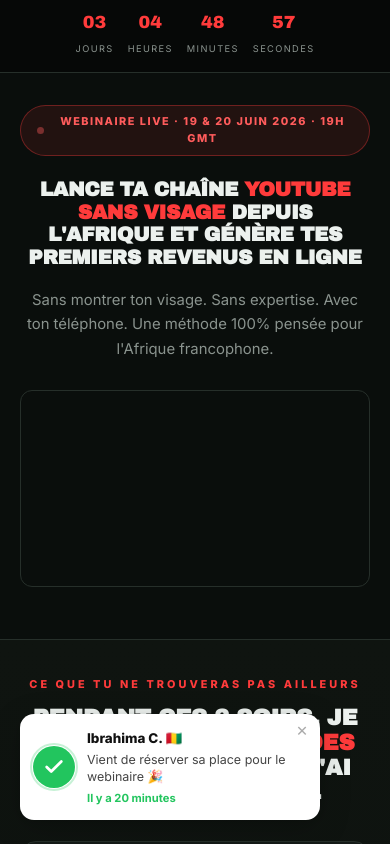
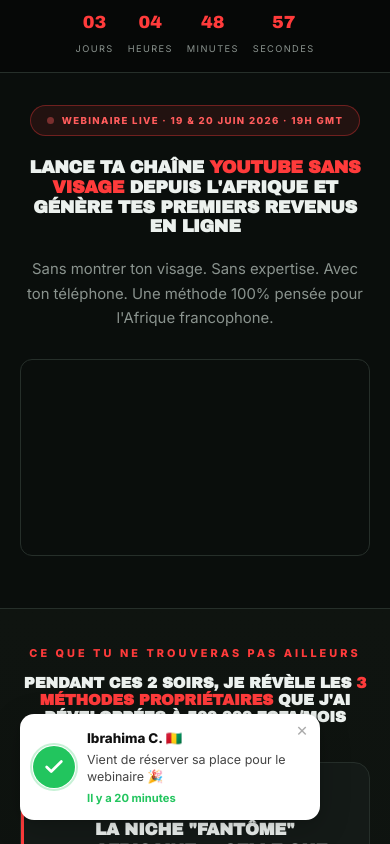
Before and after one commit to gwenaeloussou-oss/webinaire-william-oussou, a plain HTML site: page masterclass-payante/index.html in a window 390 px wide. Shown: the top 844 px of the page. Drawn offline with Linux system fonts and the light colour scheme; a script that the page names is missing.

Commit message:
Mise à jour

```diff
--- a/masterclass-payante/index.html
+++ b/masterclass-payante/index.html
@@ -117,7 +117,7 @@
   .hero h1 .accent { color: var(--accent); }
   .hero p.sub {
     color: var(--grey);
-    font-size: 1rem;
+    font-size: 0.88rem;
     max-width: 480px;
     margin: 0 auto 28px;
   }
@@ -608,7 +608,7 @@
     /* Hero */
     .hero { padding: 32px 0 24px; }
     .hero h1 { font-size: clamp(1.15rem, 6vw, 1.5rem); }
-    .hero h1.big { font-size: clamp(1.1rem, 5.2vw, 1.5rem); }
+    .hero h1.big { font-size: clamp(1rem, 4.5vw, 1.3rem); }
     .hero p.sub { font-size: 0.93rem; }
 
     /* CTA full-width on mobile */
@@ -676,7 +676,7 @@
     background: rgba(255,59,59,0.1);
     border: 1px solid rgba(255,59,59,0.35);
     color: #ff5c5c;
-    font-size: 0.68rem;
+    font-size: 0.6rem;
     font-weight: 800;
     letter-spacing: 0.14em;
     text-transform: uppercase;
@@ -695,7 +695,7 @@
 
   /* ── BIG HERO H1 ───────────────────────────────── */
   .hero h1.big {
-    font-size: clamp(1.25rem, 3.8vw, 2rem);
+    font-size: clamp(1.1rem, 3.2vw, 1.75rem);
     line-height: 1.12;
     letter-spacing: -0.02em;
     margin-bottom: 20px;
@@ -900,7 +900,7 @@
 <section class="revelations-section">
   <div class="container">
     <div class="section-label">Ce que tu ne trouveras pas ailleurs</div>
-    <h2>Pendant ces 2 soirs, je révèle les <span class="accent">3 méthodes propriétaires</span> que j'ai développées seul</h2>
+    <h2 style="font-size:clamp(0.95rem,2.8vw,1.55rem);">Pendant ces 2 soirs, je révèle les <span class="accent">3 méthodes propriétaires</span> que j'ai développées à 500.000 FCFA/mois</h2>
     <div class="revelations">
 
       <div class="revelation-item">
```
